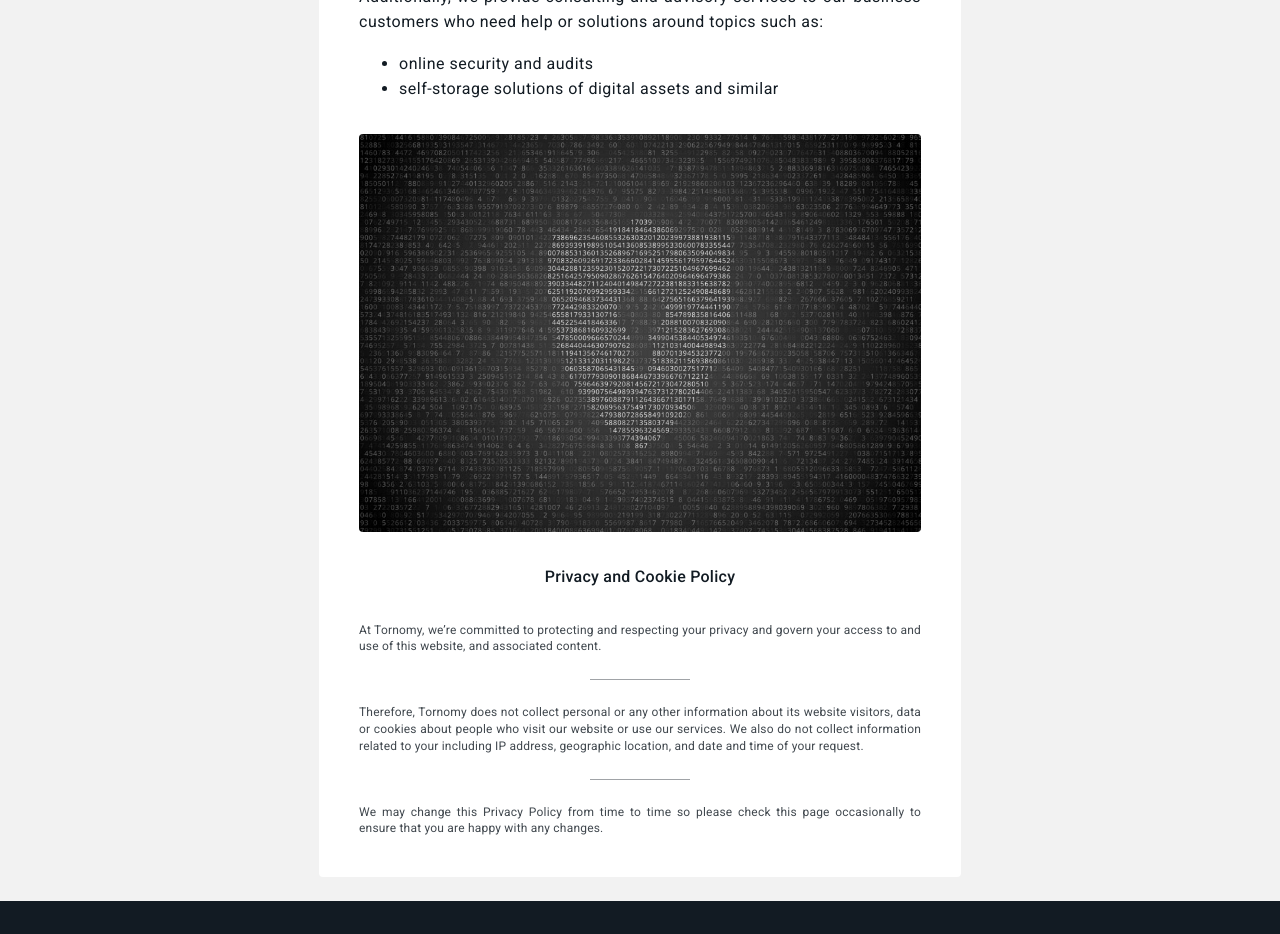
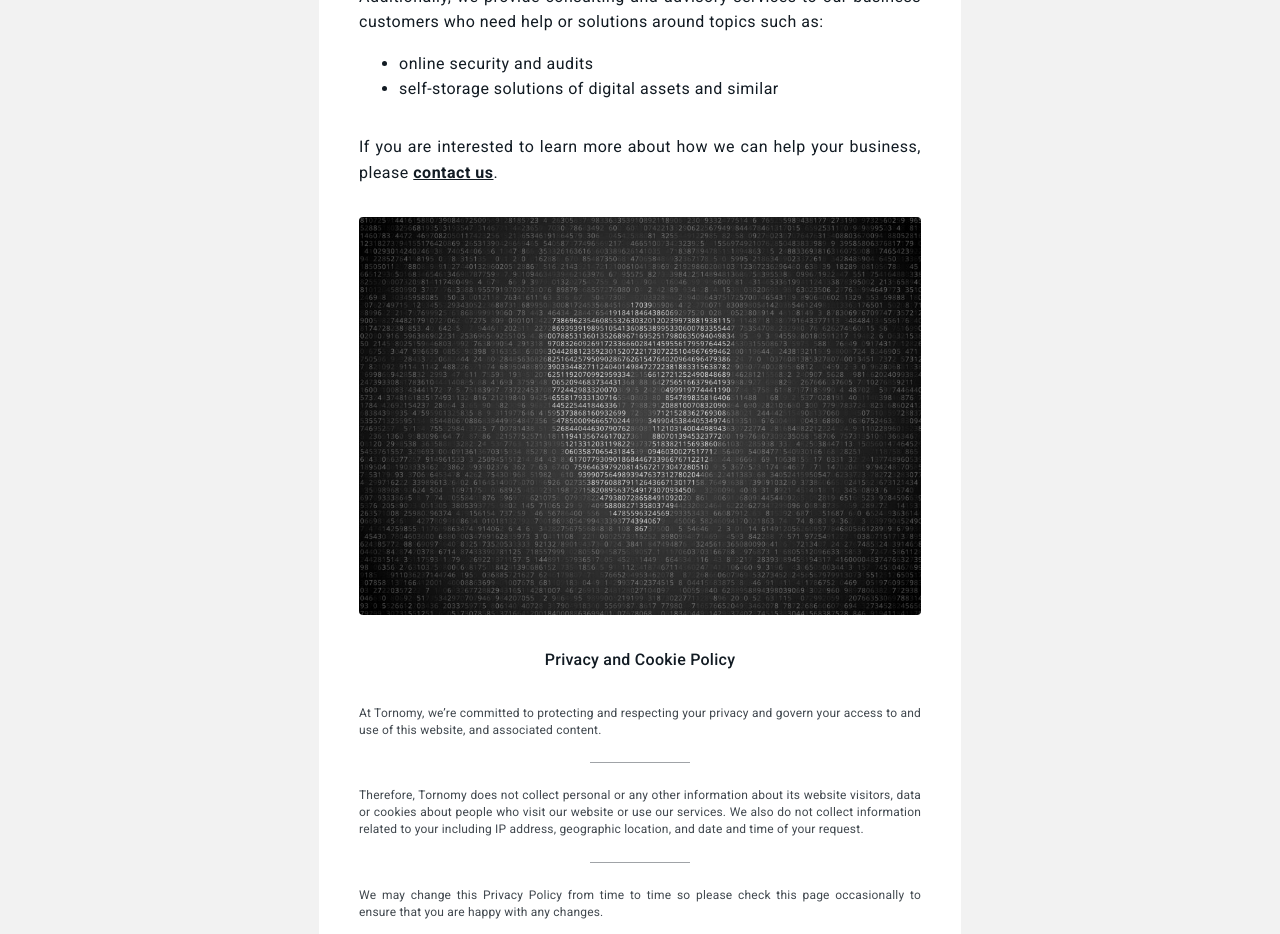
Before and after one commit to equidistant/tornomy, a React (Create React App) app: page / in a window 1280 px wide. Shown: the part 1800-2734 px from the top of the page. Built offline with nearby package versions, Linux system fonts and the light colour scheme.

Commit message:
contact us added

```diff
--- a/src/App.js
+++ b/src/App.js
@@ -42,8 +42,11 @@ export default () => {
               <ListItem>online security and audits</ListItem>
               <ListItem>self-storage solutions of digital assets and similar</ListItem>
             </List>
+            <ContactText>
+              If you are interested to learn more about how we can help your business, please <Link href={'mailto:info@tornomy.com'}>contact us</Link>.
+            </ContactText>
             <Image src={`${process.env.PUBLIC_URL}/shield.jpg`} />
-            <SmallHeader>Privacy and Cookie Policy</SmallHeader>
+              <SmallHeader>Privacy and Cookie Policy</SmallHeader>
             <SmallText>
               At Tornomy, we’re committed to protecting and respecting your privacy and govern your access to and use of this website, and associated content.
             </SmallText>
@@ -149,6 +152,10 @@ const Text = styled.div`
   word-break: break-word;
 `
 
+const ContactText = styled(Text)`
+  margin-bottom: 32px;
+`
+
 const Divider = styled.div`
   border-bottom: 1px solid rgba(18,27,35, 0.4);
   width: 100px;
@@ -180,6 +187,14 @@ const Image = styled.img.attrs(props => ({
   border-radius: 4px;
 `
 
+const SmallHeaderWrap = styled.div`
+  width: 100%;
+  display: flex;
+  flex-direction: row;
+  align-items: center;
+  justify-content: flex-start;
+`
+
 const SmallHeader = styled.div`
   font-family: Roboto;
   font-size: 16px;
@@ -206,6 +221,11 @@ const SmallDivider = styled.div`
   margin-bottom: 24px;
 `
 
+const Link = styled.a`
+  font-weight: bold;
+  color: rgb(18,27,35);
+`
+
 const Footer = styled.div`
   display: flex;
   flex-direction: row;
```
